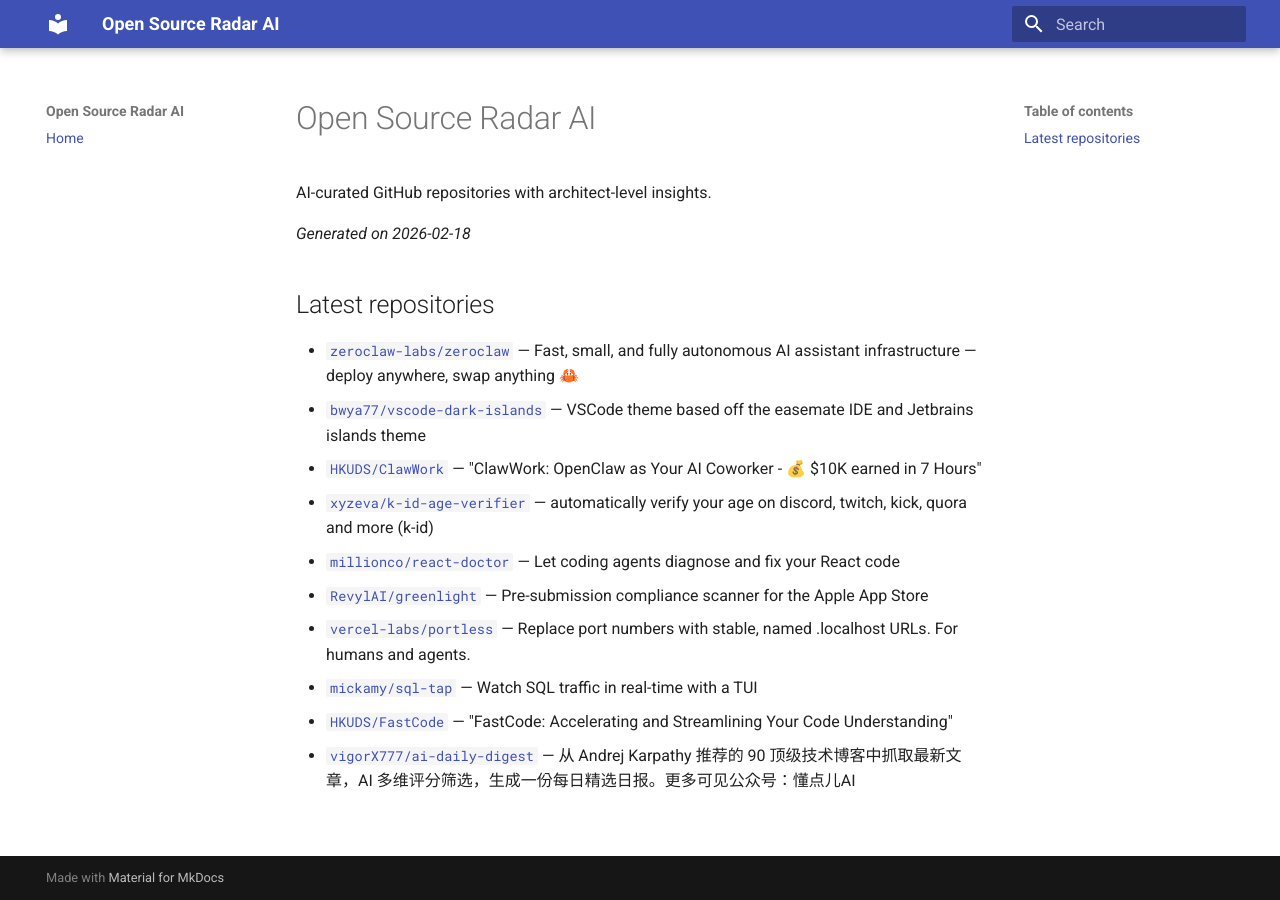
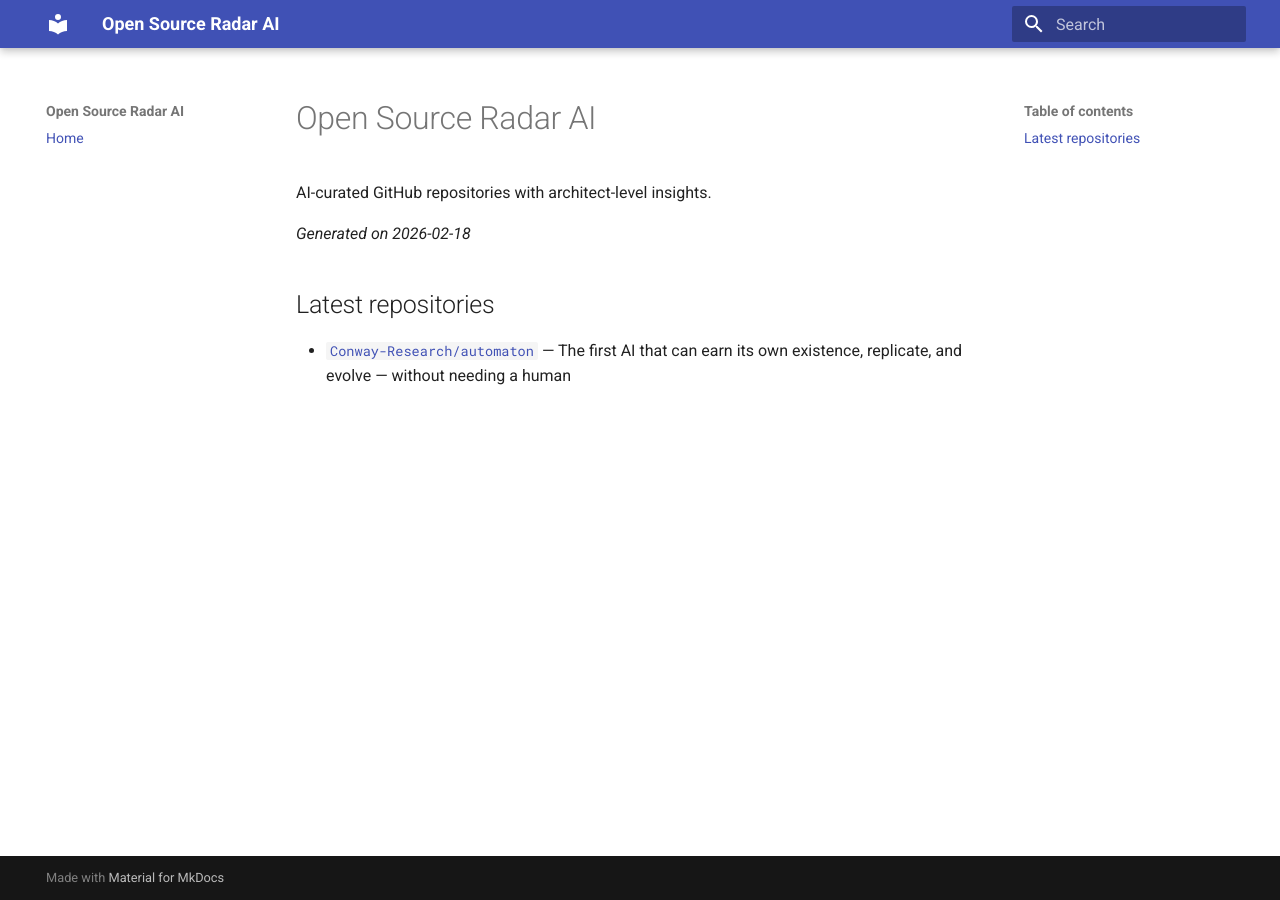
Before and after one commit to LokeshNanda/oss-radar-ai, an MkDocs documentation site: the page built from docs/index.md, in a window 1280 px wide. Built offline with MkDocs 1.6.1 and Material for MkDocs 9.7.7, drawn with Linux system fonts in a browser that asks for light colours.

```diff
--- a/docs/index.md
+++ b/docs/index.md
@@ -10,13 +10,4 @@ _Generated on 2026-02-18_
 
 ## Latest repositories
 
-- [`zeroclaw-labs/zeroclaw`](repos/zeroclaw-labs--zeroclaw.md) — Fast, small, and fully autonomous AI assistant infrastructure — deploy anywhere, swap anything 🦀
-- [`bwya77/vscode-dark-islands`](repos/bwya77--vscode-dark-islands.md) — VSCode theme based off the easemate IDE and Jetbrains islands theme
-- [`HKUDS/ClawWork`](repos/hkuds--clawwork.md) — "ClawWork: OpenClaw as Your AI Coworker - 💰 $10K earned in 7 Hours"
-- [`xyzeva/k-id-age-verifier`](repos/xyzeva--k-id-age-verifier.md) — automatically verify your age on discord, twitch, kick, quora and more (k-id)
-- [`millionco/react-doctor`](repos/millionco--react-doctor.md) — Let coding agents diagnose and fix your React code
-- [`RevylAI/greenlight`](repos/revylai--greenlight.md) — Pre-submission compliance scanner for the Apple App Store
-- [`vercel-labs/portless`](repos/vercel-labs--portless.md) — Replace port numbers with stable, named .localhost URLs. For humans and agents.
-- [`mickamy/sql-tap`](repos/mickamy--sql-tap.md) — Watch SQL traffic in real-time with a TUI
-- [`HKUDS/FastCode`](repos/hkuds--fastcode.md) — "FastCode: Accelerating and Streamlining Your Code Understanding"
-- [`vigorX777/ai-daily-digest`](repos/vigorx777--ai-daily-digest.md) — 从 Andrej Karpathy 推荐的 90 顶级技术博客中抓取最新文章，AI 多维评分筛选，生成一份每日精选日报。更多可见公众号：懂点儿AI
+- [`Conway-Research/automaton`](repos/conway-research--automaton.md) — The first AI that can earn its own existence, replicate, and evolve — without needing a human
```
Also changed, not shown: docs/repos/conway-research--automaton.md (added, +38 -0 lines), 1 other file.
